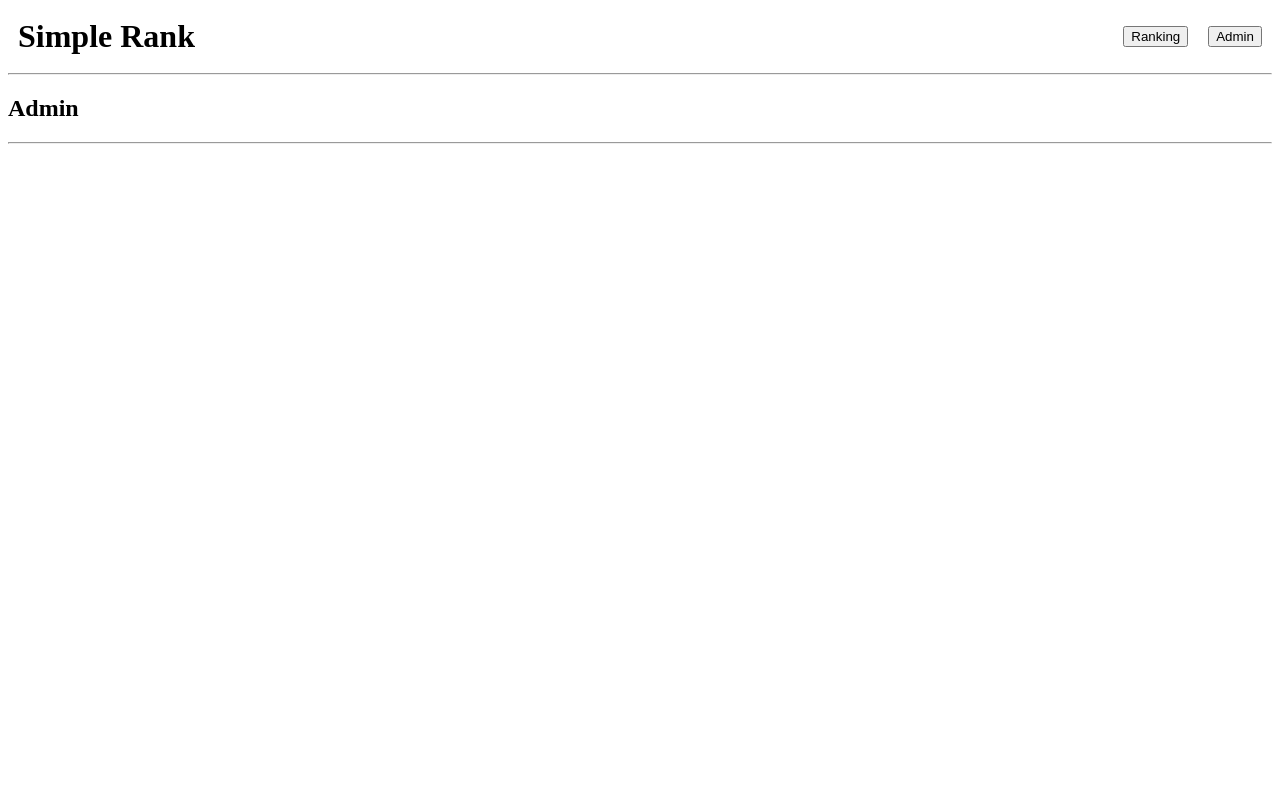
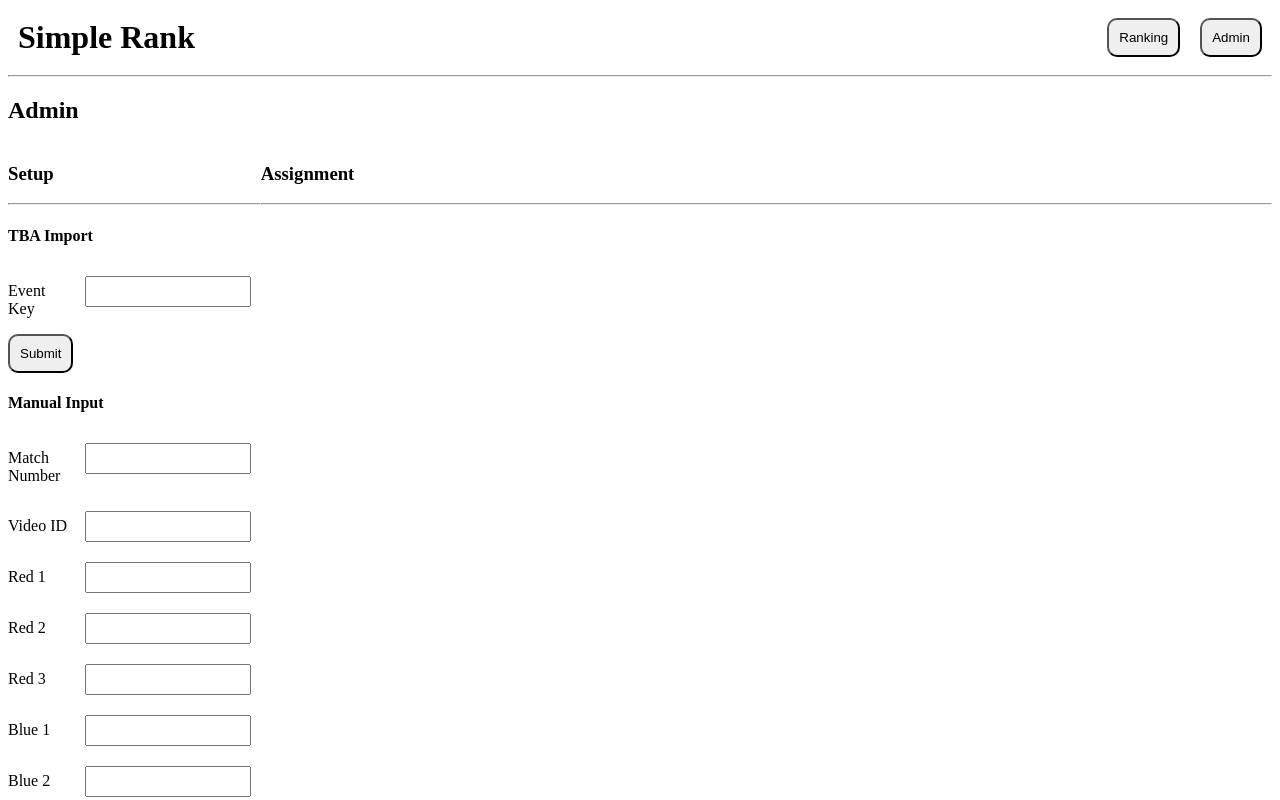
Before and after one commit to Jacobk12345/Simple-Rank, a React (Vite) app in the folder client/: page / in a window 1280 px wide. Both pictures are taken after a click on the button "Admin". Shown: the top 800 px of the page. Built offline with nearby package versions, Linux system fonts and the light colour scheme.

Commit message:
Add skeleton of admin page

```diff
--- a/client/src/admin.jsx
+++ b/client/src/admin.jsx
@@ -1,5 +1,5 @@
-// import './App.css'
 import './css/table.css'
+import './css/admin.css'
 
 function Admin() {
 
@@ -8,7 +8,116 @@ function Admin() {
       <h2>
         Admin
       </h2>
-      <hr/>
+      <div style={{ display: 'flex' }}>
+
+        <div className="setup" style={{ flex: 1 }}>
+          <h3>
+            Setup
+          </h3>
+          <hr />
+
+          <div>
+            <h4>
+              TBA Import
+            </h4>
+
+            <div style={{ display: 'flex' }}>
+              <p>
+                Event Key
+              </p>
+              <input style={{ margin: '10px' }} />
+            </div>
+
+            <button>
+              Submit
+            </button>
+          </div>
+
+          <div>
+            <h4>
+              Manual Input
+            </h4>
+
+            <div style={{ display: 'flex' }}>
+              <p>
+                Match Number
+              </p>
+              <input style={{ margin: '10px' }} />
+            </div>
+
+            <div style={{ display: 'flex' }}>
+              <p>
+                Video ID
+              </p>
+              <input style={{ margin: '10px' }} />
+            </div>
+
+            <div style={{ display: 'flex' }}>
+              <p>
+                Red 1
+              </p>
+              <input style={{ margin: '10px' }} />
+            </div>
+
+            <div style={{ display: 'flex' }}>
+              <p>
+                Red 2
+              </p>
+              <input style={{ margin: '10px' }} />
+            </div>
+
+            <div style={{ display: 'flex' }}>
+              <p>
+                Red 3
+              </p>
+              <input style={{ margin: '10px' }} />
+            </div>
+
+            <div style={{ display: 'flex' }}>
+              <p>
+                Blue 1
+              </p>
+              <input style={{ margin: '10px' }} />
+            </div>
+
+            <div style={{ display: 'flex' }}>
+              <p>
+                Blue 2
+              </p>
+              <input style={{ margin: '10px' }} />
+            </div>
+
+            <div style={{ display: 'flex' }}>
+              <p>
+                Blue 3
+              </p>
+              <input style={{ margin: '10px' }} />
+            </div>
+
+            <div style={{ display: 'flex' }}>
+              <p>
+                Blue 3
+              </p>
+              <input style={{ margin: '10px' }} />
+            </div>
+
+            <button>
+              Submit
+            </button>
+          </div>
+        </div>
+
+        <div style={{ flex: 4 }}>
+          <h3>
+            Assignment
+          </h3>
+          <hr />
+
+          <div style={{ display: 'flex' }}>
+          </div>
+        </div>
+      </div>
+
     </>
   )
 }
--- /dev/null
+++ b/client/src/css/admin.css
@@ -0,0 +1,14 @@
+.setup {
+     flex: 1;
+     min-width: 240px;
+     align-items: 'center';
+}
+
+.setup p {
+     width: 30%;
+}
+
+.setup input {
+     width: 70%;
+     height: 25px;
+}
--- /dev/null
+++ b/client/src/css/button.css
@@ -0,0 +1,5 @@
+button {
+     padding: 10px;
+     border-width: 2px;
+     border-radius: 10px;
+}
--- a/client/src/error.jsx
+++ b/client/src/error.jsx
@@ -1,4 +1,3 @@
-// import './App.css'
 import './css/table.css'
 
 function Error() {
--- a/client/src/home.jsx
+++ b/client/src/home.jsx
@@ -1,6 +1,3 @@
-// import './App.css'
-import './css/table.css'
-
 function Home() {
 
   return (
--- a/client/src/index.css
+++ /dev/null
@@ -1,111 +0,0 @@
-:root {
-  --text: #6b6375;
-  --text-h: #08060d;
-  --bg: #fff;
-  --border: #e5e4e7;
-  --code-bg: #f4f3ec;
-  --accent: #aa3bff;
-  --accent-bg: rgba(170, 59, 255, 0.1);
-  --accent-border: rgba(170, 59, 255, 0.5);
-  --social-bg: rgba(244, 243, 236, 0.5);
-  --shadow:
-    rgba(0, 0, 0, 0.1) 0 10px 15px -3px, rgba(0, 0, 0, 0.05) 0 4px 6px -2px;
-
-  --sans: system-ui, 'Segoe UI', Roboto, sans-serif;
-  --heading: system-ui, 'Segoe UI', Roboto, sans-serif;
-  --mono: ui-monospace, Consolas, monospace;
-
-  font: 18px/145% var(--sans);
-  letter-spacing: 0.18px;
-  color-scheme: light dark;
-  color: var(--text);
-  background: var(--bg);
-  font-synthesis: none;
-  text-rendering: optimizeLegibility;
-  -webkit-font-smoothing: antialiased;
-  -moz-osx-font-smoothing: grayscale;
-
-  @media (max-width: 1024px) {
-    font-size: 16px;
-  }
-}
-
-@media (prefers-color-scheme: dark) {
-  :root {
-    --text: #9ca3af;
-    --text-h: #f3f4f6;
-    --bg: #16171d;
-    --border: #2e303a;
-    --code-bg: #1f2028;
-    --accent: #c084fc;
-    --accent-bg: rgba(192, 132, 252, 0.15);
-    --accent-border: rgba(192, 132, 252, 0.5);
-    --social-bg: rgba(47, 48, 58, 0.5);
-    --shadow:
-      rgba(0, 0, 0, 0.4) 0 10px 15px -3px, rgba(0, 0, 0, 0.25) 0 4px 6px -2px;
-  }
-
-  #social .button-icon {
-    filter: invert(1) brightness(2);
-  }
-}
-
-body {
-  margin: 0;
-}
-
-#root {
-  width: 1126px;
-  max-width: 100%;
-  margin: 0 auto;
-  text-align: center;
-  border-inline: 1px solid var(--border);
-  min-height: 100svh;
-  display: flex;
-  flex-direction: column;
-  box-sizing: border-box;
-}
-
-h1,
-h2 {
-  font-family: var(--heading);
-  font-weight: 500;
-  color: var(--text-h);
-}
-
-h1 {
-  font-size: 56px;
-  letter-spacing: -1.68px;
-  margin: 32px 0;
-  @media (max-width: 1024px) {
-    font-size: 36px;
-    margin: 20px 0;
-  }
-}
-h2 {
-  font-size: 24px;
-  line-height: 118%;
-  letter-spacing: -0.24px;
-  margin: 0 0 8px;
-  @media (max-width: 1024px) {
-    font-size: 20px;
-  }
-}
-p {
-  margin: 0;
-}
-
-code,
-.counter {
-  font-family: var(--mono);
-  display: inline-flex;
-  border-radius: 4px;
-  color: var(--text-h);
-}
-
-code {
-  font-size: 15px;
-  line-height: 135%;
-  padding: 4px 8px;
-  background: var(--code-bg);
-}
```
Also changed, not shown: client/src/App.css (deleted, +0 -184 lines), client/src/main.jsx (+6 -1 lines).
